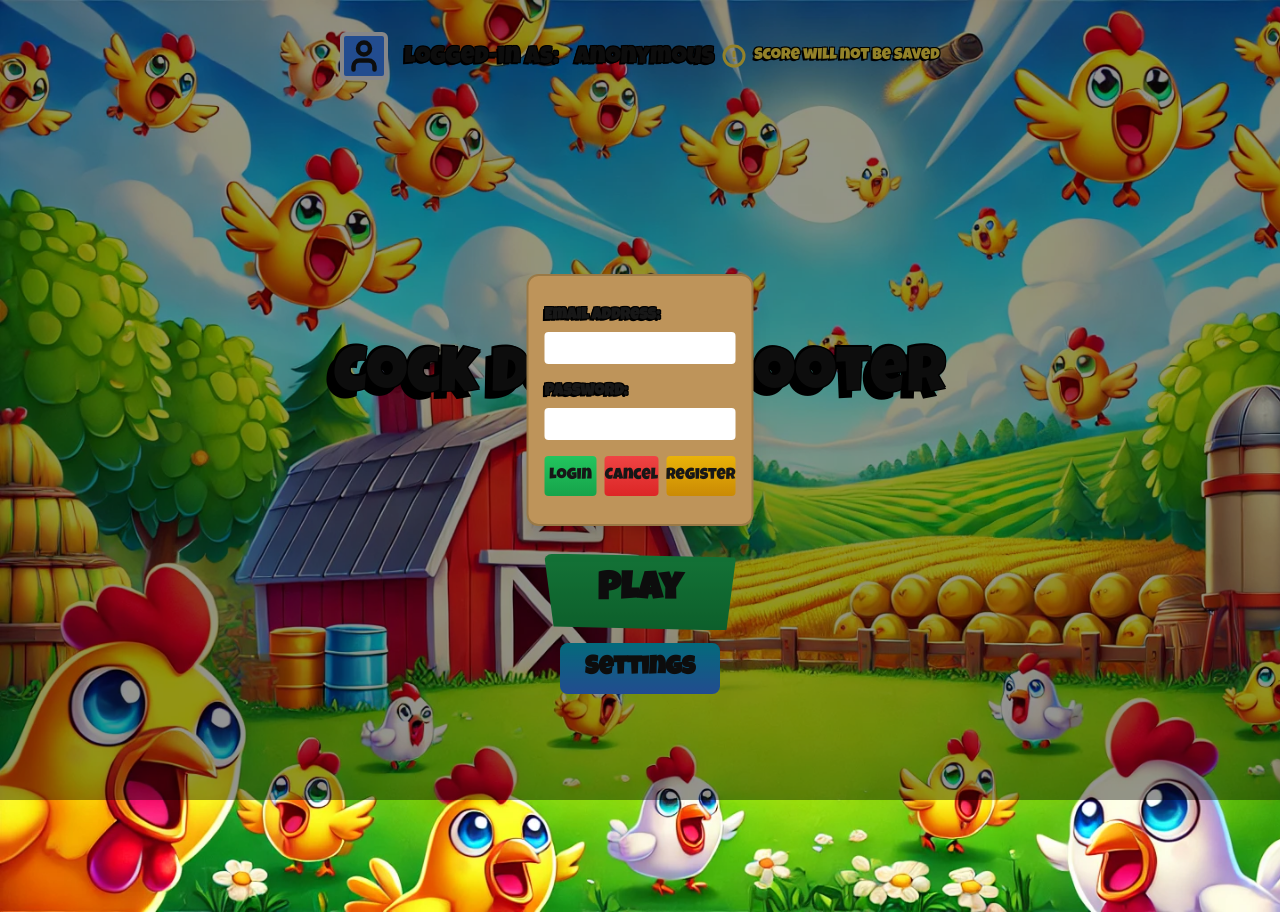
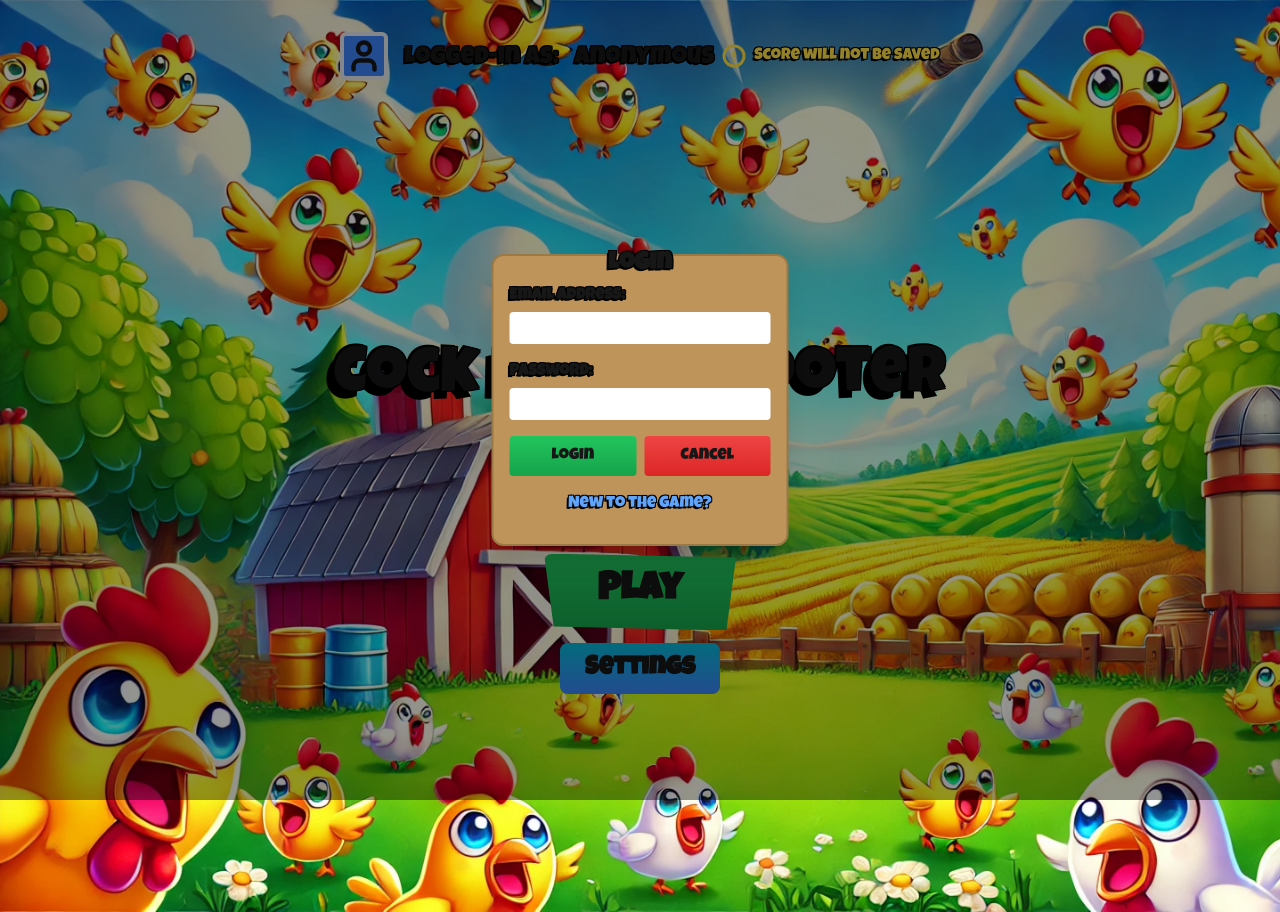
Before and after one commit to Chigga-Solutions/Cock-Down-Shooter, a Next.js app: page / in a window 1280 px wide. Both pictures are taken after a click on the button 364 px from the left and 56 px from the top of the page. Built offline with nearby package versions, Linux system fonts and the light colour scheme; no server answers.

Commit message:
Redo login/reg form styles

```diff
--- a/src/app/homePage.tsx
+++ b/src/app/homePage.tsx
@@ -45,9 +45,7 @@ export default function Home({ user }: { user: User | null }) {
   return (
     <main className={`${luckiestGuy} text-shadow bg-[url(/bg.webp)] bg-cover`}>
       {(isSettingsOpened || isLoginPageOpened || isSignupPageOpened) && (
-        <>
-          <div className="pointer-events-all z-10 bg-[#0000006b] fixed top-0 w-full h-full" />
-        </>
+        <div className="pointer-events-all z-10 bg-[#0000006b] fixed top-0 w-full h-full" />
       )}
       {isSettingsOpened && (
         <SettingsMenu onDone={() => setSettingsOpened(false)} />
@@ -75,6 +73,7 @@ export default function Home({ user }: { user: User | null }) {
         ) : (
           <form action={'/auth/signout'} method='post'>
             <button
+              title='Sign out'
               formAction={async () => {
                 await fetch('/auth/signout', { method: 'POST' });
                 router.refresh();
--- a/src/components/login-menu.tsx
+++ b/src/components/login-menu.tsx
@@ -34,6 +34,7 @@ export function LoginFrame({ onDone, onRegisterClick }: LoginFrameProps) {
       style={spring}
       className={`bg-[#BE945A] ${luckiestGuy} z-10 flex flex-col border-2 shadow-xl border-[#997946] rounded-xl absolute max-w-fit py-7 p-4 max-h-fit left-1/2 -translate-x-1/2 -translate-y-1/2`}
     >
+      <h1 className="text-2xl font-bold absolute left-1/2 -translate-x-1/2 top-2 -translate-y-1/2">Login</h1>
       {loginError && (
         <div className="border bg-red-500 rounded border-red-600 p-2 mb-2">
           We couldn&lsquo;t sign you right now: {loginError}
@@ -43,17 +44,19 @@ export function LoginFrame({ onDone, onRegisterClick }: LoginFrameProps) {
         <label className="flex flex-col gap-y-1 font-semibold">
           Email Address:
           <input
+            required
             type="text"
             name="email"
-            className="rounded px-2 py-1 text-gray-800"
+            className="rounded px-2 py-1 text-gray-800 font-sans focus:outline-none"
           />
         </label>
         <label className="flex flex-col gap-y-1 font-semibold">
           Password:
           <input
+            required
             type="password"
             name="password"
-            className="rounded px-2 py-1 text-gray-800"
+            className="rounded px-2 py-1 text-gray-800 font-sans focus:outline-none"
           />
         </label>
         <div className="flex w-full gap-x-2">
@@ -82,8 +85,8 @@ export function LoginFrame({ onDone, onRegisterClick }: LoginFrameProps) {
           >
             Cancel
           </button>
-          <button
-            onClick={() => {
+        </div>
+        <h3 onClick={() => {
               api.start({
                 from: { top: '50%' },
                 top: '-50%',
@@ -91,13 +94,7 @@ export function LoginFrame({ onDone, onRegisterClick }: LoginFrameProps) {
                   onRegisterClick();
                 },
               });
-            }}
-            type="button"
-            className="mt-auto flex-1 from-yellow-500 rounded py-2 to-yellow-600 bg-gradient-to-b"
-          >
-            Register
-          </button>
-        </div>
+        }} className='text-center transition-transform cursor-pointer hover:scale-105 text-blue-400'>New to the game?</h3>
       </form>
     </animated.div>
   );
--- a/src/components/server-login-handler.tsx
+++ b/src/components/server-login-handler.tsx
@@ -12,6 +12,8 @@ export async function login(e: FormData) {
     email: e.get('email') as string,
     password: e.get('password') as string,
   };
+
+  if (!data.email || !data.password) return 'Please fill in all fields';
 
   const { error } = await supabase.auth.signInWithPassword(data);
 
@@ -35,6 +37,8 @@ export async function signup(e: FormData) {
       },
     },
   };
+  if (!data.email || !data.password || !data.options.data.username)
+    return 'Please fill in all fields';
 
   const { error } = await supabase.auth.signUp(data);
 
--- a/src/components/signup-menu.tsx
+++ b/src/components/signup-menu.tsx
@@ -33,6 +33,7 @@ export function SignUpFrame({ onDone }: LoginFrameProps) {
       style={spring}
       className={`bg-[#BE945A] ${luckiestGuy} z-10 flex flex-col border-2 shadow-xl border-[#997946] rounded-xl absolute max-w-fit p-4 max-h-fit left-1/2 -translate-x-1/2 -translate-y-1/2`}
     >
+      <h1 className="text-2xl font-bold absolute left-1/2 -translate-x-1/2 top-2 -translate-y-1/2">Register</h1>
       {loginError && (
         <div className="border bg-red-500 rounded border-red-600 p-2 mb-2">
           We couldn&lsquo;t sign you right now: {loginError}
@@ -42,25 +43,28 @@ export function SignUpFrame({ onDone }: LoginFrameProps) {
         <label className="flex flex-col gap-y-1 font-semibold">
           Username:
           <input
+            required
             type="text"
             name="username"
-            className="rounded px-2 py-1 text-gray-800"
+            className="rounded px-2 py-1 text-gray-800 font-sans focus:outline-none"
           />
         </label>
         <label className="flex flex-col gap-y-1 font-semibold">
           Email Address:
           <input
+            required
             type="text"
             name="email"
-            className="rounded px-2 py-1 text-gray-800"
+            className="rounded px-2 py-1 text-gray-800 font-sans focus:outline-none"
           />
         </label>
         <label className="flex flex-col gap-y-1 font-semibold">
           Password:
           <input
+            required
             type="password"
             name="password"
-            className="rounded px-2 py-1 text-gray-800"
+            className="rounded px-2 py-1 text-gray-800 font-sans focus:outline-none"
           />
         </label>
         <div className="flex w-full gap-x-2">
```
